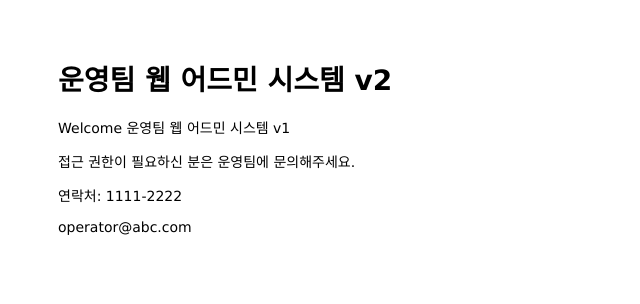
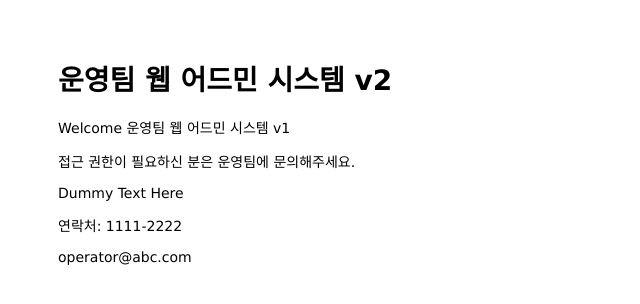
Before and after one commit to jwkcp/mastering-git-github, a website: page public/index.html in a window 1280 px wide. Shown: the whole page, without its empty margins (0-640 px from the left). Drawn offline with Linux system fonts and the light colour scheme.

Commit message:
add dummy text

```diff
--- a/public/index.html
+++ b/public/index.html
@@ -9,6 +9,7 @@
   <h1>운영팀 웹 어드민 시스템 v2</h1>
   <p>Welcome 운영팀 웹 어드민 시스템 v1</p>
   <p>접근 권한이 필요하신 분은 운영팀에 문의해주세요.</p>
+  <p>Dummy Text Here</p>
 </body>
 
 <footer>
```
